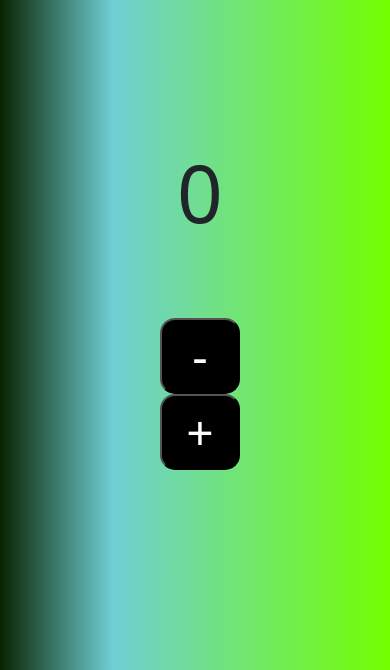
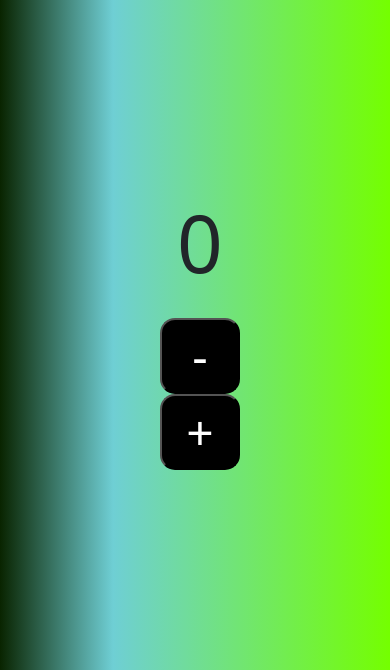
Before and after one commit to Gabriuss95/coolCounter, a plain HTML site: page index.html in a window 390 px wide. Shown: the part 188-858 px from the top of the page. Drawn offline with nearby package versions, Linux system fonts and the light colour scheme.

Commit message:
removed css rules that kept number fixed

```diff
--- a/css/style.css
+++ b/css/style.css
@@ -19,9 +19,8 @@ body{
 }
 p{
   font-size: 80px;
-  position: relative;
-  left:55px;
-  bottom:50px;
+  display: flex;
+  justify-content: center;
 }
 .buttons > button{
   width: 80px;
@@ -43,9 +42,3 @@ p{
   flex-direction: column;
   margin: 200px
 }
-@media screen and (max-width: 559px) {
-  p {
-  position: relative;
-  left:17px;
-  }
-}
```
